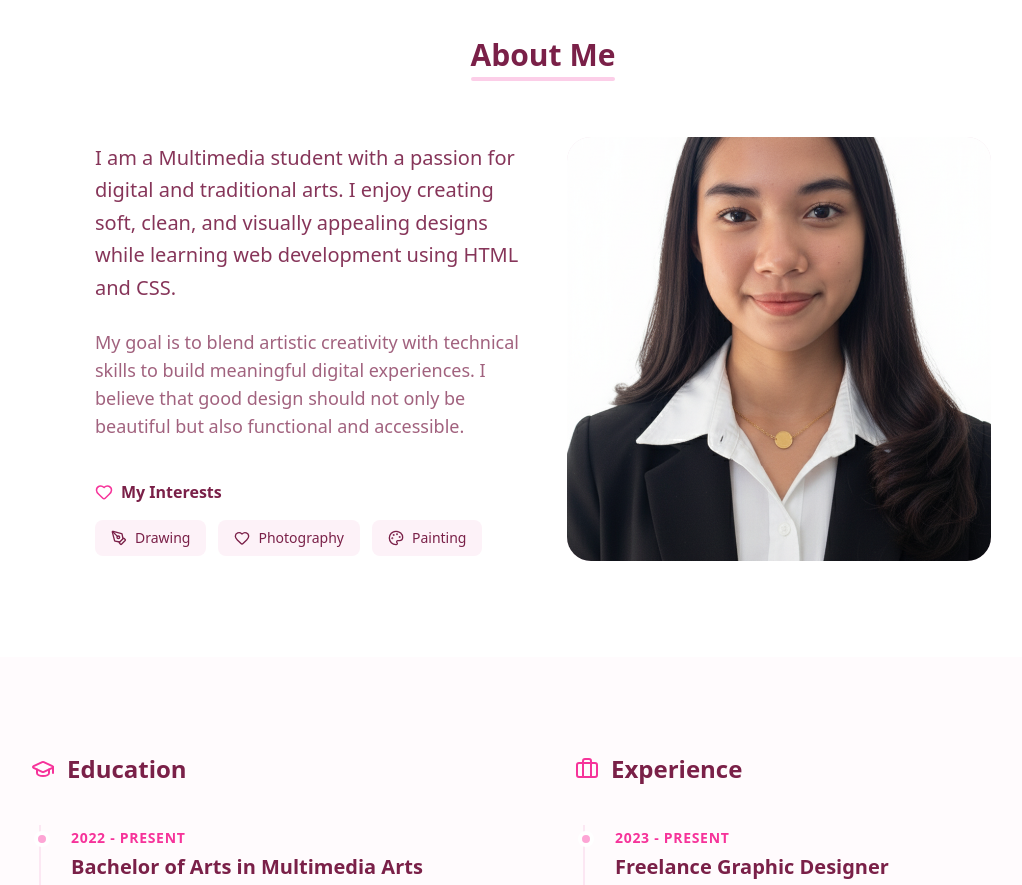
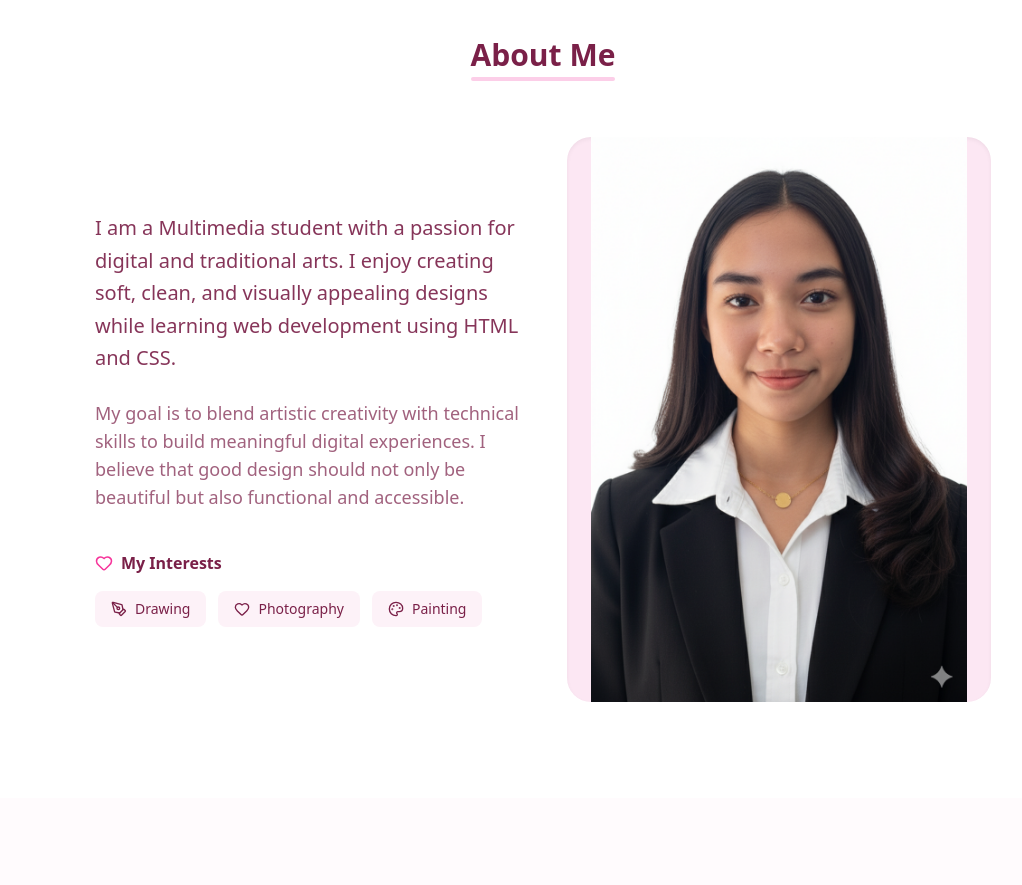
Before and after one commit to 1-230211-rgb/karla-mae-portfolio, a React (Vite) app: page / in a window 1280 px wide. Shown: the part 740-1625 px from the top of the page, without its empty margins (97-1119 px from the left). Built offline with nearby package versions, Linux system fonts and the light colour scheme.

Commit message:
update portfolio content

```diff
--- a/src/App.tsx
+++ b/src/App.tsx
@@ -216,8 +216,8 @@ export default function App() {
               </div>
             </div>
             <div className="relative">
-              <div className="aspect-square rounded-3xl bg-pink-100 overflow-hidden shadow-inner">
-               <img src="/me.jpg" alt="Me" className="w-full h-full object-cover" />
+              <div className="aspect-[3/4] rounded-3xl bg-pink-100 overflow-hidden shadow-inner">
+               <img src="/me.jpg" alt="Me" className="w-full h-full object-contain" />
               </div>
               <div className="absolute -bottom-6 -right-6 w-32 h-32 bg-pink-200 rounded-2xl -z-10"></div>
               <div className="absolute -top-6 -left-6 w-24 h-24 border-4 border-pink-100 rounded-full -z-10"></div>
```
